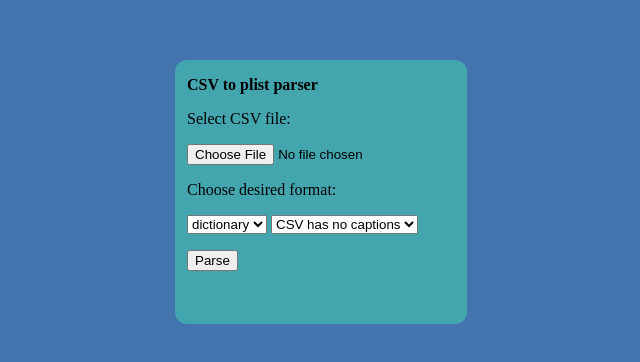
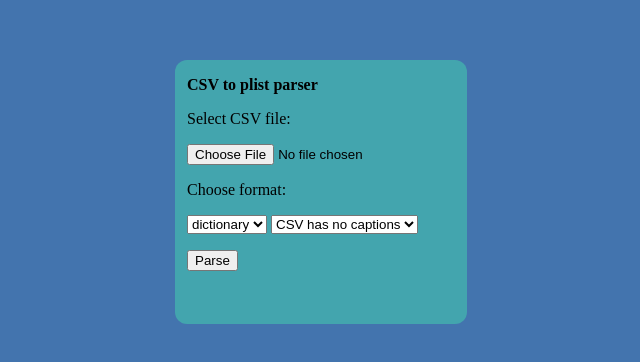
Before and after one commit to cloudskier/csvToPlistConverter, a plain HTML site: page index.html in a window 1280 px wide. Shown: the part 208-570 px from the top of the page, 325-965 px from the left. Drawn offline with Linux system fonts and the light colour scheme.

Commit message:
changed spelling

```diff
--- a/index.html
+++ b/index.html
@@ -183,7 +183,7 @@
             <output id="result" />
         </p>
         <p>
-        	Choose desired format:
+        	Choose format:
         	<form>
             <select id="conversionType">
   				<option>dictionary</option>
```
